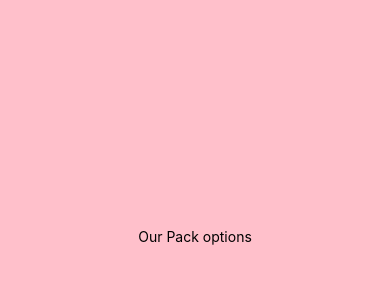
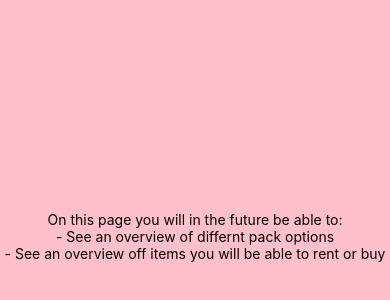
Before and after one commit to camillaskjold/godkend_1, a React Native app: screen /Packs in a window 390 px wide. Shown: the part 186-486 px from the top of the page. Built offline with nearby package versions, Linux system fonts and the light colour scheme.

Commit message:
kommentering

```diff
--- a/App.js
+++ b/App.js
@@ -7,7 +7,7 @@ import * as React from 'react';
 import { NavigationContainer } from '@react-navigation/native';
 
 
-
+//mainscreen
 export default function App() {
   return (
     <NavigationContainer>
--- a/components/ButtonComponent.js
+++ b/components/ButtonComponent.js
@@ -2,6 +2,7 @@ import { StatusBar } from 'expo-status-bar';
 import { Button, StyleSheet, Text, View, Pressable} from 'react-native';
 import React from 'react';
 
+//Skabelon for button
 export default function ButtonComponent(props) {
     const {title, onPress} = props;
   return (
@@ -17,7 +18,7 @@ export default function ButtonComponent(props) {
 }
 
 const styles = StyleSheet.create({
-
+//styling af button
   button: {
     alignItems: 'center',
     justifyContent: 'center',
@@ -34,6 +35,7 @@ const styles = StyleSheet.create({
     shadowOffset: {width: -1.5, height: 3},
 
   },
+  //styling af teksten i button
   text: {
     fontSize: 16,
     lineHeight: 21,
--- a/components/FlatListComponent.js
+++ b/components/FlatListComponent.js
@@ -1,7 +1,6 @@
 import * as React from "react";
 import {Text, StyleSheet, View, FlatList} from 'react-native';
-import { PREVIOUSTRIPS } from "../const";
-import { testlist } from "../const";
+import {PrevTripsList } from "../const";
 
 export const FlatListComponent = (props) => {
 
@@ -17,10 +16,12 @@ export const FlatListComponent = (props) => {
     <View style={styles.container}>
       <Text style={styles.bigGreen}>Previous Trips</Text>
       <Text style={styles.smallGreen}>Here is an overview of you previous purchases:</Text>
+     {/* Viser liste af previous trips fra array og viser dem i listeform*/}
       <View>
       <FlatList
             style = {{height:80}}
-            data = {testlist}
+            data = {PrevTripsList}
+            /*Gengiver item fra array med previous trips*/
             renderItem={({ item }) => {
                 return(
                     <View>
--- a/components/Packs.js
+++ b/components/Packs.js
@@ -2,18 +2,25 @@ import { StatusBar } from 'expo-status-bar';
 import { StyleSheet, Text, View } from 'react-native';
 import * as React from 'react';
 
-
+// funktion der på senere tidspunkt skal kunne vise alt info om pakkeløsninger
 export default function Packs() {
   return (
     <View style={styles.container}>
         <Text>
-            Our Pack options
+            On this page you will in the future be able to:
+        </Text>
+        <Text>
+            - See an overview of differnt pack options
+        </Text>
+        <Text>
+            - See an overview off items you will be able to rent or buy
         </Text>
       <StatusBar style="auto" />
     </View>
   );
 }
 
+//style af container
 const styles = StyleSheet.create({
   container: {
     flex: 1,
--- a/components/PreviousTrips.js
+++ b/components/PreviousTrips.js
@@ -6,11 +6,10 @@ import FlatListComponent from './FlatListComponent';
 
 export default function PreviousTrips() {
 
+  //funktion der henter liste med previous trips fra array i flatlistcomponent
     return (
     <View style={styles.container}>
-        <Text>
-
-        </Text>
+        <Text></Text>
         <FlatListComponent/>
       <StatusBar style="auto" />
     </View>
@@ -24,6 +23,7 @@ const styles = StyleSheet.create({
     alignItems: 'center',
     justifyContent: 'center',
   },
+  //styling af overskift
   bigGreen: {
     color: 'green',
     fontWeight: 'bold',
--- a/const.js
+++ b/const.js
@@ -1,7 +1,7 @@
-export const PREVIOUSTRIPS = ["Date: 5/8-22", "Days: 4", "Pack: Premier", "Type: Hike","Amount: 1 Adult", "Price: 999"];
+export const test = ["Date: 5/8-22", "Days: 4", "Pack: Premier", "Type: Hike","Amount: 1 Adult", "Price: 999"];
 
 //array med forskellige previous trips
-export const testlist =[
+export const PrevTripsList =[
     {'name': 'Norge', 'Date':'5/8-22', 'Days':'4', 'Pack':'Premier', 'Type':'Hike', 'Amount': '1 Adult + 1 Child', 'Price': '2199'},
     {'name': 'Denmark', 'Date':'2/10-21', 'Days':'5', 'Pack':'Elite', 'Type':'Kayak', 'Amount': '1 Adult', 'Price': '1299'},
     {'name': 'Sweden', 'Date':'2/10-21', 'Days':'5', 'Pack':'Elite', 'Type':'Hike', 'Amount': '1 Adult', 'Price': '1299'},
```
